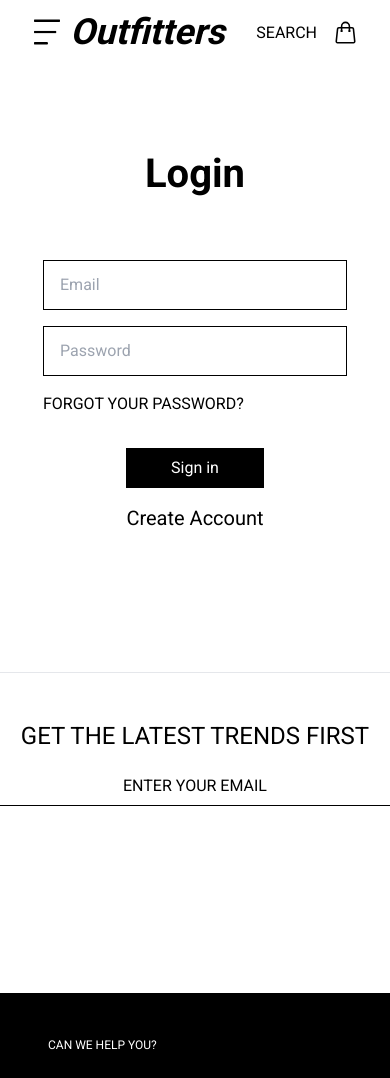
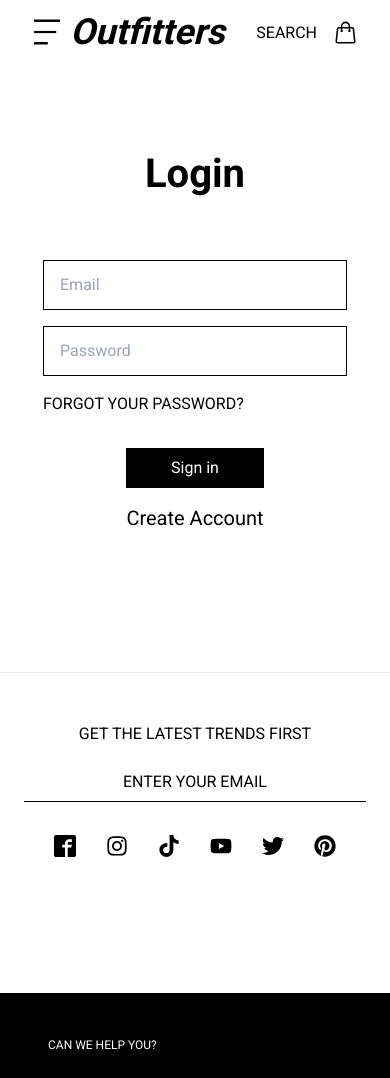
Before and after one commit to sameerspace/outfitters-clone, a Next.js app in the folder applications/outfitters-frontend/: page /account/login in a window 390 px wide. Shown: the top 1078 px of the page. Built offline with nearby package versions, Linux system fonts and the light colour scheme.

Commit message:
fixed email sizing

```diff
--- a/applications/outfitters-frontend/src/components/Footer/EmailFooter/EmailFooter.tsx
+++ b/applications/outfitters-frontend/src/components/Footer/EmailFooter/EmailFooter.tsx
@@ -3,20 +3,20 @@
 
 const EmailFooter: React.FC = () => {
   return (
-    <div className="flex flex-col w-full h-52 items-center justify-evenly pb-10">
-      <div className="text-2xl">GET THE LATEST TRENDS FIRST</div>
+    <div className="flex flex-col w-full h-52 items-center justify-evenly pb-10 px-6">
+      <div className="text-base md:text-xl">GET THE LATEST TRENDS FIRST</div>
       <input
-        className="w-[35rem] h-10 border-b-[1px] border-black placeholder:text-center placeholder:text-black placeholder:font-thin focus:outline-none placeholder:focus:text-xs focus:placeholder:mb-10"
+        className="w-full md:w-[31rem] h-10 border-b-[1px] border-black placeholder:text-center placeholder:text-black placeholder:font-thin focus:outline-none placeholder:focus:text-xs focus:placeholder:mb-10"
         type="text"
         placeholder="ENTER YOUR EMAIL"
       />
-      <div className="flex justify-center gap-10 w-1/4 mt-4">
-        <ImFacebook2 size={22} />
-        <FaInstagram size={22} />
-        <FaTiktok size={22} />
-        <FaYoutube size={22} />
-        <FaTwitter size={22} />
-        <FaPinterest size={22} />
+      <div className="flex justify-evenly md:justify-center md:gap-10 lg:1/4 w-full   mt-4">
+        <ImFacebook2 size={'22px'} />
+        <FaInstagram size={'22px'} />
+        <FaTiktok size={'22px'} />
+        <FaYoutube size={'22px'} />
+        <FaTwitter size={'22px'} />
+        <FaPinterest size={'22px'} />
       </div>
     </div>
   );
```
